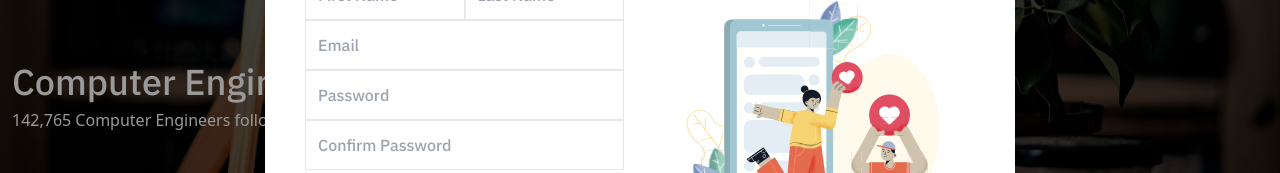
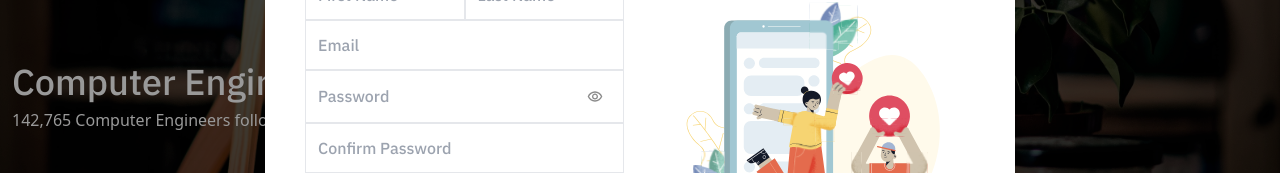
Before and after one commit to prabhatm8000/banao-assignment-react, a React (Vite) app: page / in a window 1280 px wide. Both pictures are taken after a click on the button "It’s free!". Shown: the part 266-439 px from the top of the page. Built offline with nearby package versions, Linux system fonts and the light colour scheme.

Commit message:
show password btn added

```diff
--- a/src/components/SignIn.tsx
+++ b/src/components/SignIn.tsx
@@ -2,6 +2,7 @@ import { useState } from "react";
 import facebookIconSvg from "../assets/images/facebook-icon.svg";
 import googleIconSvg from "../assets/images/google-icon.svg";
 import signInSvg from "../assets/images/sign-in.svg";
+import showPasswordSvg from "../assets/images/show-password.svg";
 
 const SignIn = ({
     handleCloseBtn,
@@ -14,6 +15,19 @@ const SignIn = ({
 
     const changeFormType = () => {
         setFormType(formType === "SIGNIN" ? "CREATE" : "SIGNIN");
+    };
+
+    const handleShowPasswordBtn = () => {
+        const passwordInput = document.getElementById(
+            "password-input"
+        ) as HTMLInputElement;
+        if (passwordInput) {
+            if (passwordInput.type === "password") {
+                passwordInput.type = "text";
+            } else {
+                passwordInput.type = "password";
+            }
+        }
     };
 
     return (
@@ -52,6 +66,7 @@ const SignIn = ({
                                         : "Create Account"}
                                 </h2>
                                 <button
+                                    type="button"
                                     className="md:hidden bg-white rounded-full"
                                     onClick={handleCloseBtn}
                                 >
@@ -90,11 +105,27 @@ const SignIn = ({
                                     placeholder="Email"
                                     className="w-full p-3 font-semibold border border-gray-200 focus:outline-none"
                                 />
-                                <input
-                                    type="password"
-                                    placeholder="Password"
-                                    className="w-full p-3 font-semibold border border-gray-200 focus:outline-none"
-                                />
+                                <div className="w-full flex items-center p-3 font-semibold border border-gray-200">
+                                    <input
+                                        id="password-input"
+                                        type="password"
+                                        placeholder="Password"
+                                        className="w-full focus:outline-none"
+                                    />
+                                    <button
+                                        type="button"
+                                        className="p-2"
+                                        onClick={handleShowPasswordBtn}
+                                    >
+                                        <img
+                                            width={28}
+                                            height={28}
+                                            className="w-full"
+                                            src={showPasswordSvg}
+                                            alt="show-password-icon"
+                                        />
+                                    </button>
+                                </div>
                                 {formType === "CREATE" && (
                                     <input
                                         type="password"
```
Also changed, not shown: src/assets/images/show-password.svg (added).
